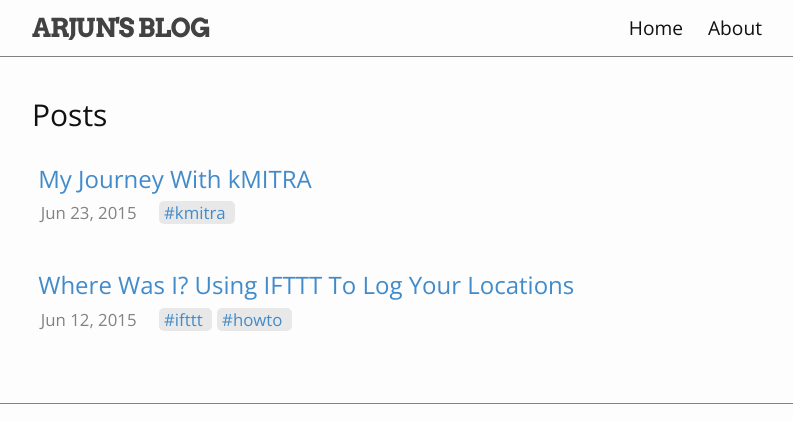
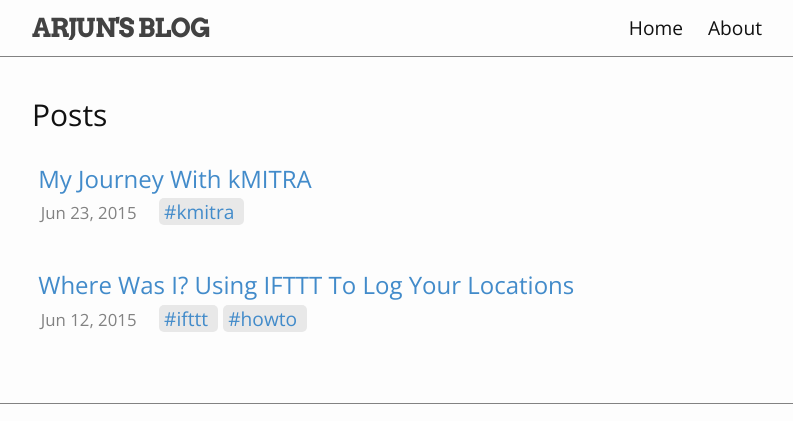
Before and after one commit to arjunnn/blog, a Jekyll site: the page built from index.html, in a window 1280 px wide. Shown: the top 421 px of the page, without its empty margins (243-1036 px from the left). Built offline with Jekyll 4.4.1, drawn with Linux system fonts in a browser that asks for light colours.

Commit message:
tags now work everywhere :dancer:

```diff
--- a/_layouts/post.html
+++ b/_layouts/post.html
@@ -15,8 +15,7 @@
   <div>
     <span>tags:</span>
 {% for tag in page.tags %}
-<span class="post-tag">#{{ tag }}</span>
-    <!-- <span class="post-tag"><a href="{{ tags/ {{ tag }} }}">#{{ tag }}</a> </span> -->
+<span class="post-tag"><a href="{{ site.baseurl }}/tags/{{ tag }}">#{{tag}}&nbsp;</a></span>
 {% endfor %}
   </div>
   <br><br>
--- a/_layouts/tagpage.html
+++ b/_layouts/tagpage.html
@@ -7,7 +7,7 @@
 <ul>
 {% for post in site.tags[page.tag] %}
   <li>
-    {{ post.date | date: "%B %d, %Y" }}: <a href="{{ post.url }}">{{ post.title }}</a>
+    {{ post.date | date: "%B %d, %Y" }}: <a class="post-link" href="{{ post.url }}">{{ post.title }}</a>
   </li>
 {% endfor %}
 </ul>
--- a/_sass/_layout.scss
+++ b/_sass/_layout.scss
@@ -207,7 +207,8 @@
     -moz-border-radius: 5px;
     border-radius: 5px;
     padding-right:5px;
-    background-color: $grey-color-light;
+    background-color: $brand-color;
+    color: white;
 }
 
 
@@ -261,7 +262,7 @@
     }
 }
 
-.post-tag {
+.post-tag a{
     // background-color: yellow;
     text-transform: lowercase;
     background-color: $grey-color-light;
@@ -271,7 +272,7 @@
     padding-left:5px;
     padding-right:5px;
     border:0px solid $brand-color;
-
+    text-decoration: none;
 }
 .nav-prev, .nav-next {
     border: 1px solid $brand-color;
@@ -285,7 +286,10 @@
     background-color: $brand-color;
     color: white;
     text-decoration: none;
-
+}
+.post-tag a:hover {
+  background-color: $grey-color-dark;
+  color: white;
 }
 .nav-prev {
     float: left;
@@ -302,6 +306,15 @@
 	// 	padding-top: 4px;
 	// 	padding-right: 8px;
 	// }
-  > p:first-of-type:first-letter { float: left; color: $text-color; font-size: 75px; line-height: 50px; padding-top: 4px; padding-right: 8px; padding-left: 3px; font-family: Georgia; }
+  > p:first-of-type:first-letter
+    { float: left;
+      color: $text-color;
+      font-size: 75px;
+      padding-top: 4px;
+      line-height: 50px;
+      padding-right: 8px;
+      padding-left: 3px;
+      font-family: Georgia;
+    }
 
 }
--- a/index.html
+++ b/index.html
@@ -16,7 +16,7 @@
         <span class="post-meta">&nbsp;&nbsp;{{ post.date | date: "%b %-d, %Y" }}&nbsp;&nbsp;&nbsp;&nbsp;</span>
         <!-- <span class="post-meta">{{ post.excerpt }}</span> -->
         {% for tag in post.tags %}
-          <span class="post-tag post-meta"><a href="{{ site.baseurl }}tags/{{ tag }}">#{{tag}}&nbsp;</a></span>
+          <span class=" post-tag"><a href="{{ site.baseurl }}/tags/{{ tag }}">#{{tag}}&nbsp;</a></span>
         {% endfor %}
       </li>
     {% endfor %}
```
Also changed, not shown: tags/howto/index.html (renamed from tags/how-to/index.html).
